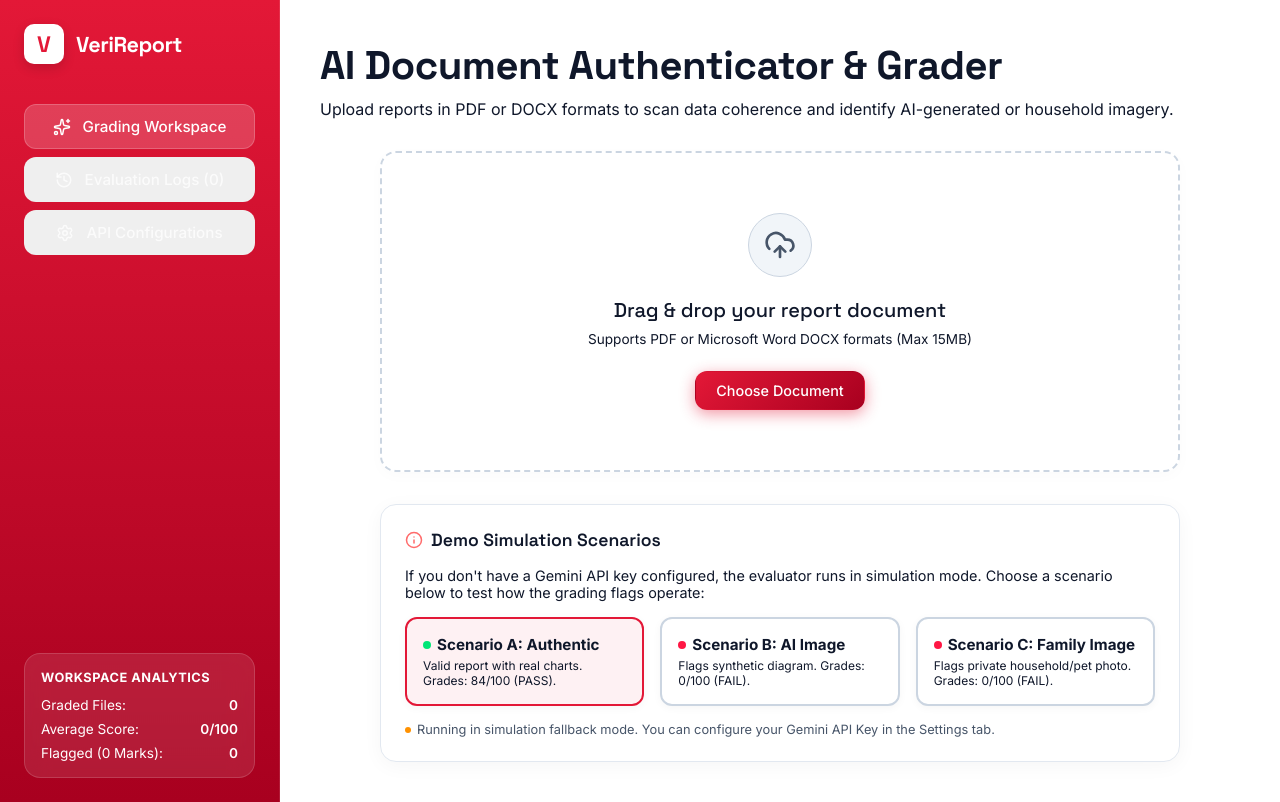
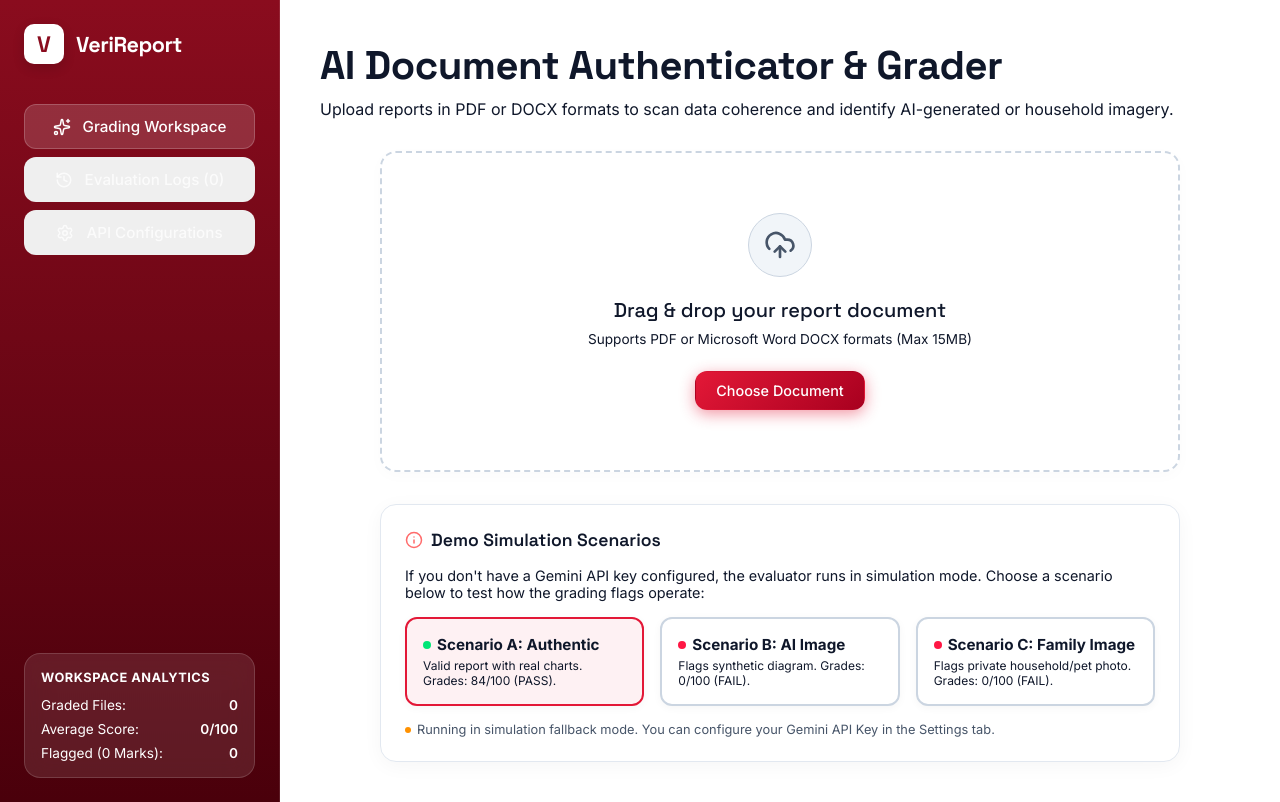
Before and after one commit to sravanmalla123/KL-Result-Checking-Application, a React (Vite) app: page / in a window 1280 px wide. Built offline with nearby package versions, Linux system fonts and the light colour scheme.

Commit message:
Style: Update sidebar background to dark red gradient

```diff
--- a/src/index.css
+++ b/src/index.css
@@ -791,11 +791,11 @@ body {
   --color-text-muted: #475569;
   --color-text-dim: #94a3b8;
 
-  --sidebar-bg: linear-gradient(180deg, #e31837 0%, #a8001f 100%);
+  --sidebar-bg: linear-gradient(180deg, #8a0c1e 0%, #4a000b 100%);
   --sidebar-border: rgba(255, 255, 255, 0.1);
   --sidebar-text: #ffffff;
   --sidebar-text-muted: rgba(255, 255, 255, 0.75);
-  --sidebar-nav-active-bg: rgba(255, 255, 255, 0.18);
+  --sidebar-nav-active-bg: rgba(255, 255, 255, 0.15);
   --sidebar-nav-hover-bg: rgba(255, 255, 255, 0.08);
 
   --shadow-sm: 0 1px 2px rgba(0,0,0,0.05);
@@ -819,7 +819,7 @@ body {
 
 .brand-logo {
   background: #ffffff !important;
-  color: #e31837 !important;
+  color: #8a0c1e !important;
   box-shadow: 0 4px 12px rgba(0, 0, 0, 0.15) !important;
 }
 
```
